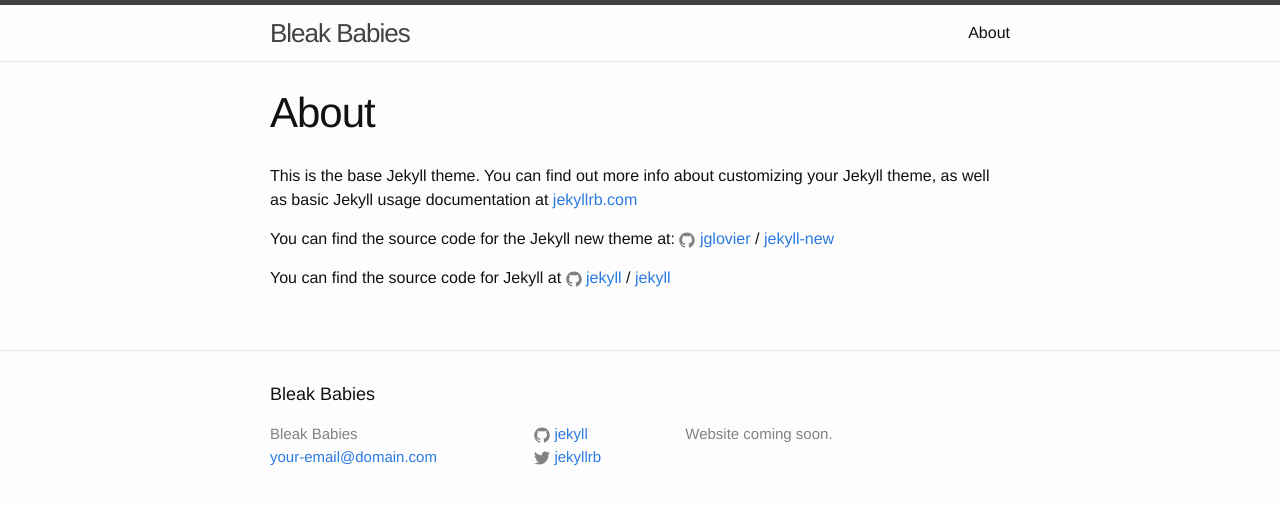
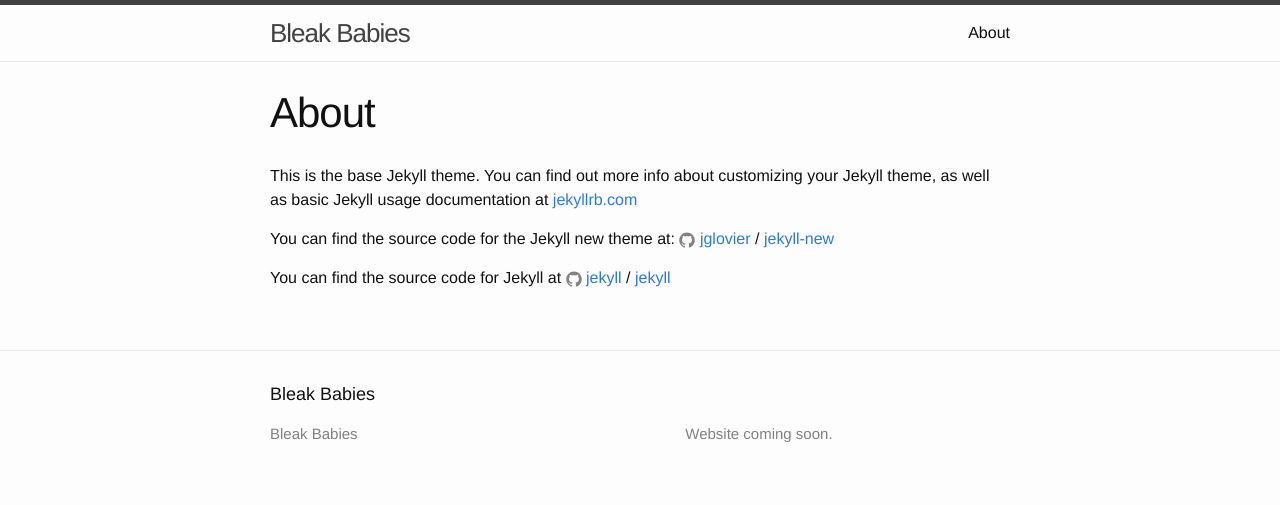
Before and after one commit to Roothe/.github.io, a Jekyll site: the page built from about.md, in a window 1280 px wide. Shown: the top 505 px of the page. Built offline with Jekyll 4.4.1, drawn with Linux system fonts in a browser that asks for light colours.

Commit message:
Update _config.yml
deleting unnecessary things

```diff
--- a/_config.yml
+++ b/_config.yml
@@ -7,13 +7,10 @@
 
 # Site settings
 title: Bleak Babies
-email: your-email@domain.com
 description: > # this means to ignore newlines until "baseurl:"
   Website coming soon.
 baseurl: "" # the subpath of your site, e.g. /blog
 url: "http://yourdomain.com" # the base hostname & protocol for your site
-twitter_username: jekyllrb
-github_username:  jekyll
 
 # Build settings
 markdown: kramdown
```
